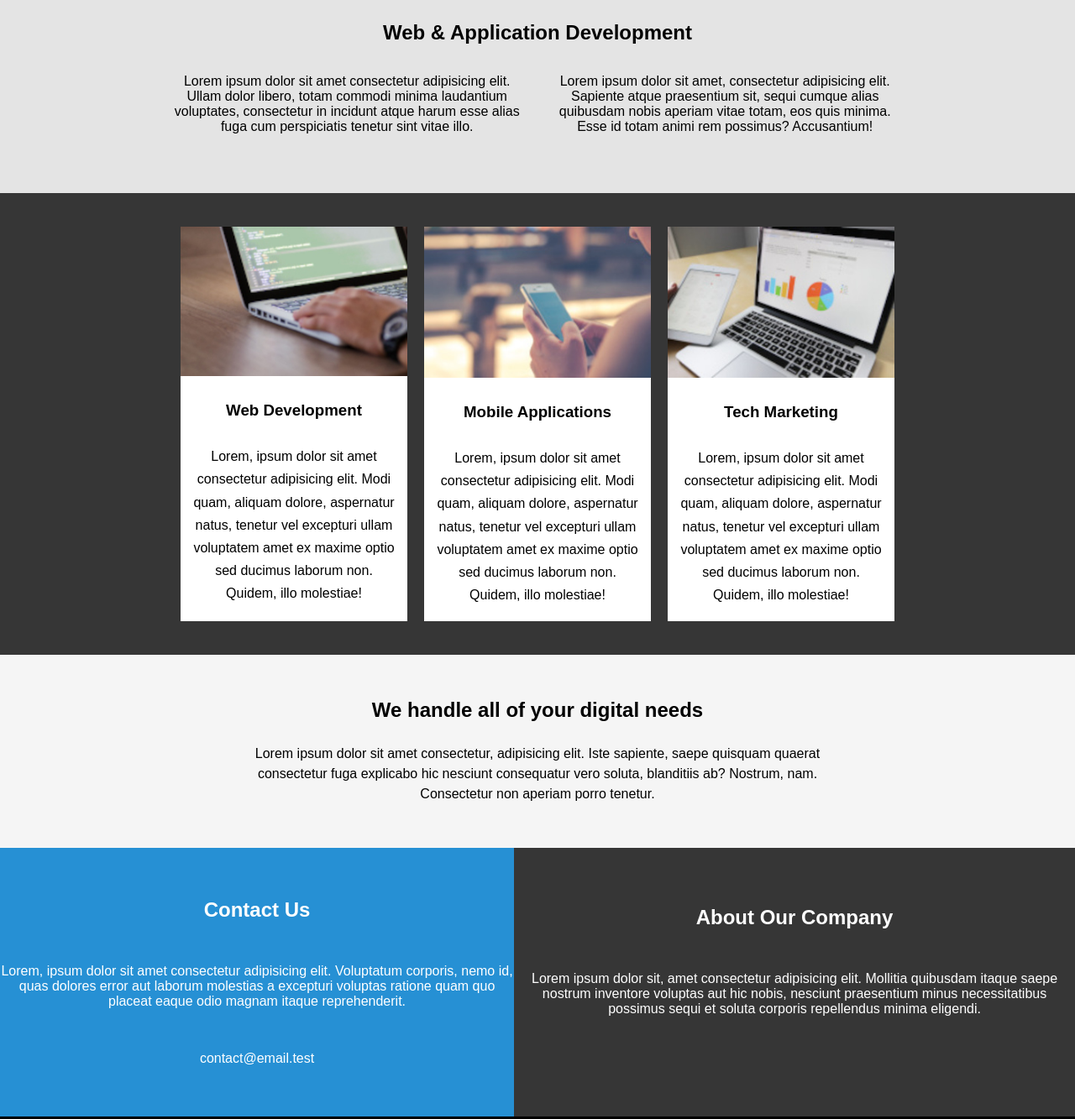
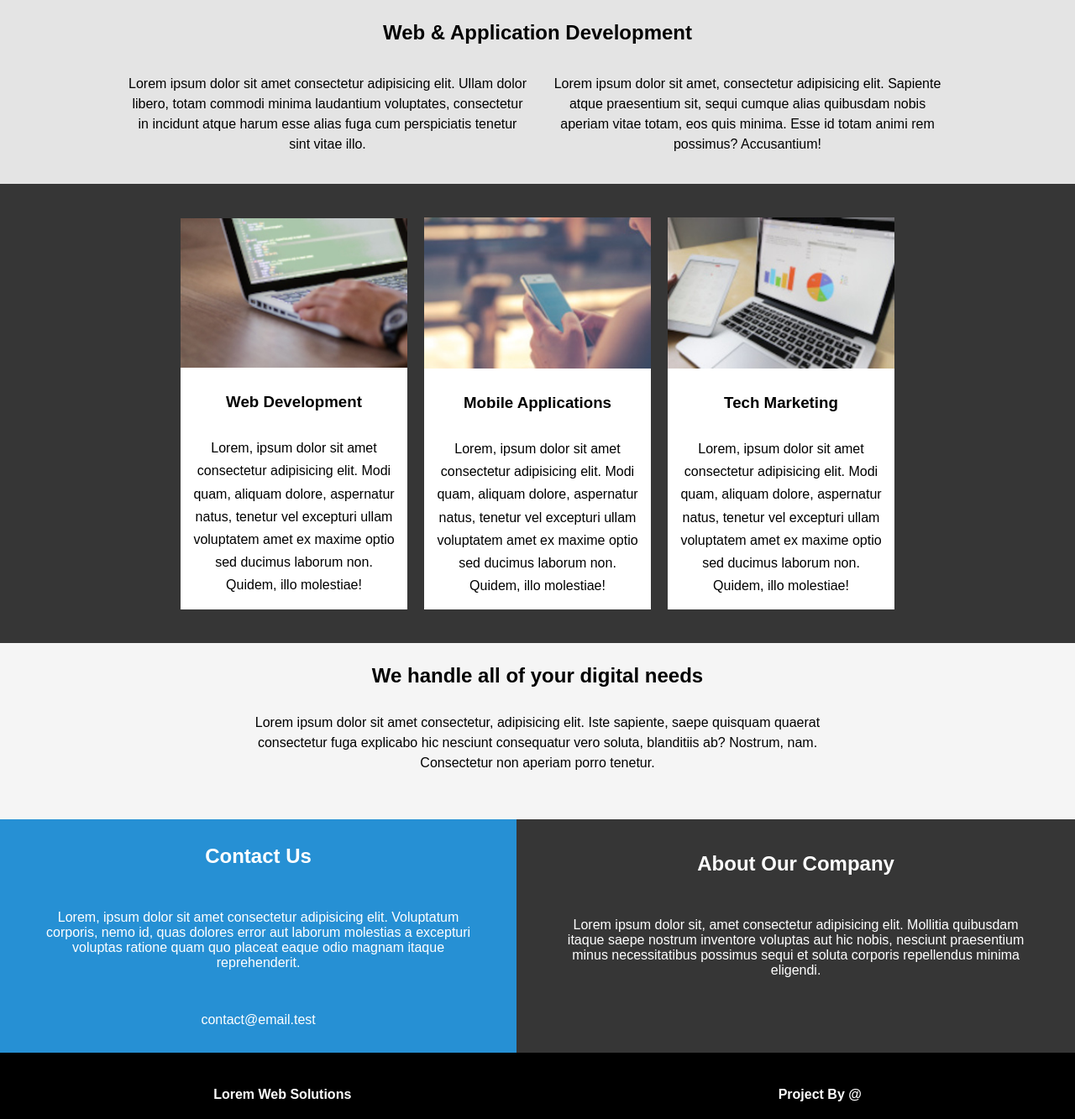
Before and after one commit to JoseAugusto7/Landing-page, a plain HTML site: page index.html in a window 1280 px wide. Shown: the part 450-1783 px from the top of the page at 84% size. Drawn offline with Linux system fonts and the light colour scheme.

Commit message:
Finalizado

```diff
--- a/estilos/style.css
+++ b/estilos/style.css
@@ -8,7 +8,6 @@
 }
 
 header {
-    min-width: 390px;
     height: 450px;
     display: flex;
     justify-content: space-evenly;
@@ -24,6 +23,8 @@ header {
 
 header > p {
     padding: 0px 50px;
+    max-width: 900px;
+    line-height: 1.5em;
 }
 
 a {
@@ -43,24 +44,24 @@ a:hover {
 section#web {
     text-align: center;
     padding: 25px;
-    height: 230px;
     background-color: rgba(128, 128, 128, 0.214);
 }
 
 div.web {
-    width: 900px;
     margin: auto;
     display: flex;
+    justify-content: center;
     flex-direction: row;
     padding-top: 25px;
 }
 
 div.web > p {
     padding: 10px;
+    max-width: 500px;
+    line-height: 1.5em;
 }
 
 section#blocos {
-    height: 550px;
     background-color: rgba(0, 0, 0, 0.79);
 }
 
@@ -80,7 +81,6 @@ div.bloco {
     display: flex;
     flex-direction: column;
     width: 270px;
-    height: 470px;
     background-color: white;
     text-align: center;
 }
@@ -90,13 +90,12 @@ h3 {
 }
 
 div.bloco > p {
-    padding: 0px 10px;
+    padding: 0px 10px 15px 10px;
     line-height: 1.7em;
 }
 
 article#art {
     padding: 25px;
-    height: 230px;
     background-color: rgba(128, 128, 128, 0.078);
     display: flex;
     justify-content: space-evenly;
@@ -105,15 +104,14 @@ article#art {
 }
 
 article#art > p {
+    max-width: 800px;
     display: flex;
     align-self: center;
-    width: 700px;
     line-height: 1.5em;
+    padding: 30px;
 }
 
 article#opt {
-    min-width: 390px;
-    height: 320px;
     display: flex;
     justify-content: center;
     background-color: rgba(0, 0, 0, 0.79);
@@ -126,6 +124,7 @@ div.opt1, div.opt2 {
     align-items: center;
     flex-direction: column;
     text-align: center;
+    padding: 30px;
 }
 
 div.opt1 {
@@ -133,7 +132,7 @@ div.opt1 {
 }
 
 p.mid {
-    padding: 50px 0px;
+    padding: 50px 15px;
 }
 
 footer {
@@ -145,3 +144,21 @@ footer {
     color: white;
     font-weight: bold;
 }
+
+
+
+@media (max-width: 600px) {
+    div.web {
+        display: block;
+    }
+}
+
+@media (max-width: 900px) {
+    ul {
+        flex-direction: column;
+    }
+
+    article#opt {
+        flex-direction: column;
+    }
+}
```
